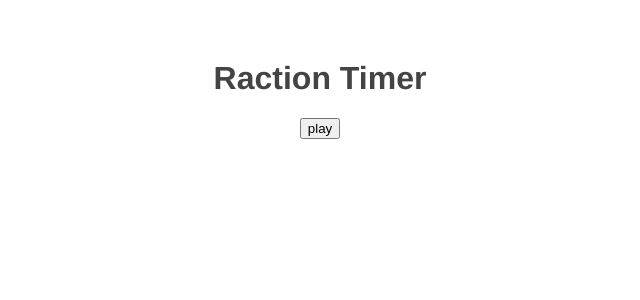
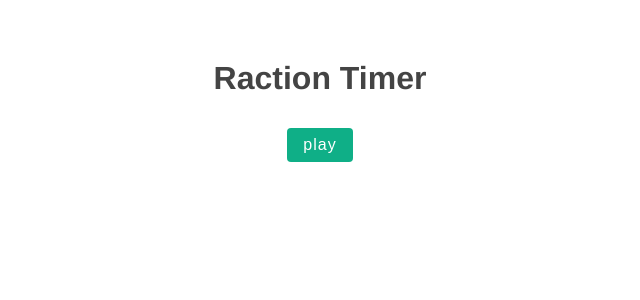
Before and after one commit to AndrzejChemerys/vue, a Vue app in the folder vue_courses/7_build_web_apps_with_vue_js_3_and_firebase/sec4/reaction_timer_project/reaction-timer/: page / in a window 1280 px wide. Shown: the top 300 px of the page, without its empty margins (320-960 px from the left). Built offline with nearby package versions, Linux system fonts and the light colour scheme.

Commit message:
Finishing Touches

```diff
--- a/vue_courses/7_build_web_apps_with_vue_js_3_and_firebase/sec4/reaction_timer_project/reaction-timer/src/App.vue
+++ b/vue_courses/7_build_web_apps_with_vue_js_3_and_firebase/sec4/reaction_timer_project/reaction-timer/src/App.vue
@@ -47,4 +47,22 @@ export default {
   color: #444;
   margin-top: 60px;
 }
+
+button {
+  background: #0faf87;
+  color: white;
+  border: none;
+  padding: 8px 16px;
+  border-radius: 4px;
+  font-size: 16px;
+  letter-spacing: 1px;
+  cursor: pointer;
+  margin: 10px;
+}
+
+button[disabled] {
+  opacity: 0.2;
+  cursor: not-allowed;
+}
+
 </style>
--- a/vue_courses/7_build_web_apps_with_vue_js_3_and_firebase/sec4/reaction_timer_project/reaction-timer/src/components/Results.vue
+++ b/vue_courses/7_build_web_apps_with_vue_js_3_and_firebase/sec4/reaction_timer_project/reaction-timer/src/components/Results.vue
@@ -1,13 +1,32 @@
 <template>
   <p>Reaction time: {{ score }} ms</p>
+  <p class="rank"> {{ rank }}</p>
 </template>
 
 <script>
 export default {
   props: ['score'],
+  data(){
+    return{
+      rank: null
+    }
+  },
+  mounted(){
+    if(this.score < 250) {
+      this.rank = 'Ninja Fingers'
+    } else if (this.score < 400) {
+      this.rank = "Rapid Reflexes"
+    } else {
+      this.rank = "Snail pace..."
+    }
+  }
 }
 </script>
 
 <style scoped>
-
+.rank{
+  font-size: 1.4em;
+  color: #0faf87;
+  font-weight: bold;
+}
 </style>
```
